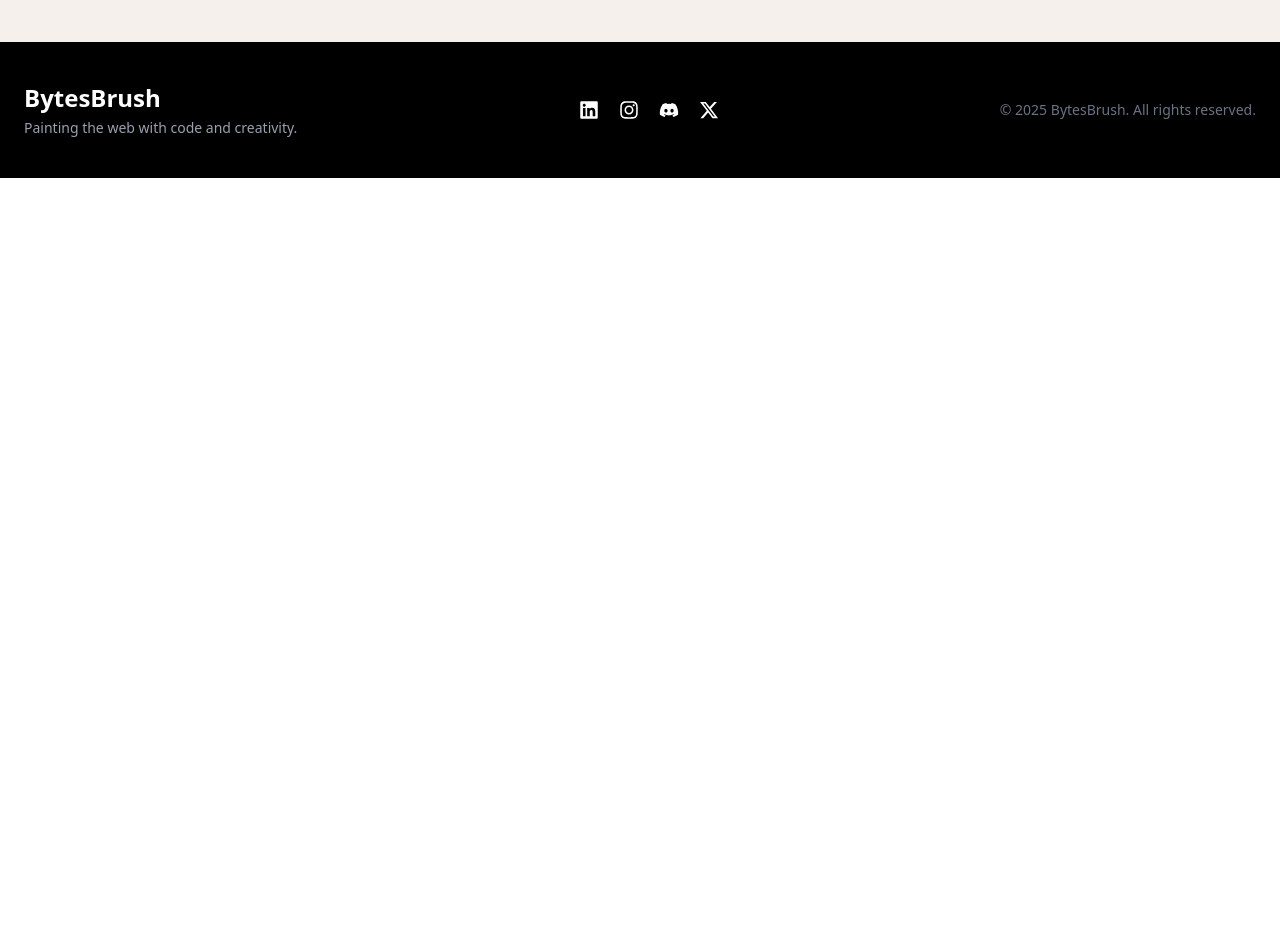
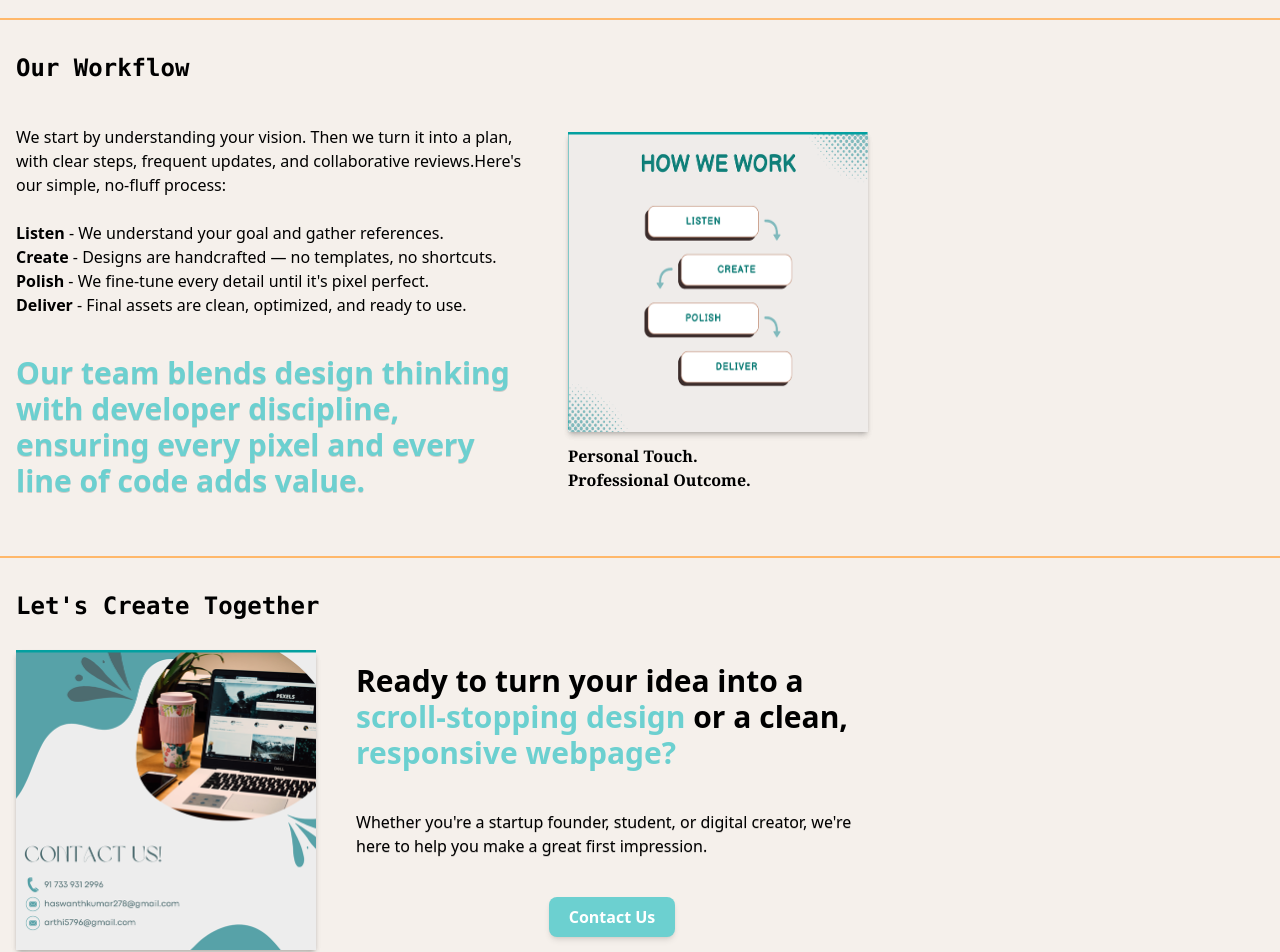
Before and after one commit to HaswanthTamil/BytesBrush, a Next.js app: page /about in a window 1280 px wide. Shown: the part 526-1478 px from the top of the page. Before the commit the page ends 800 px from the top, so only its background shows below. Built offline with nearby package versions, Linux system fonts and the light colour scheme.

Commit message:
Create About page and update Header

```diff
--- a/src/app/about/page.tsx
+++ b/src/app/about/page.tsx
@@ -1,24 +1,31 @@
 // /app/about/page.tsx
 
 import Image from "next/image"
+import Link from "next/link"
+
+const h2class = "text-2xl font-semibold py-2 font-mono"
+const sectionClass =
+  "w-full flex flex-col bg-[var(--peach)] px-4 py-6 border-b-2 border-orange-300"
+const mainDivClass =
+  "flex flex-col-reverse sm:flex-row items-center sm:items-stretch gap-x-10 py-5"
 
 const About = () => {
   return (
     <>
       <div className="flex flex-col">
-        <h2 className="w-full px-4 pt-14 pb-4 md:pb-10 bg-[var(--cyan)] text-white text-shadow-2xs text-3xl font-bold">
+        <h1 className="w-full px-4 pt-14 pb-4 bg-[var(--cyan)] text-white text-shadow-2xs text-3xl font-bold">
           About Us
-        </h2>
-        <div className="w-full flex flex-col bg-[var(--peach)] px-4 py-6">
-          <h2 className="text-2xl font-semibold py-2 font-mono">Our Mission</h2>
-          <div className="flex flex-col-reverse sm:flex-row items-center sm:items-stretch gap-x-10 py-5">
-            <div className="h-[300px] w-[300px] shrink-0">
+        </h1>
+        <section id="Mission" className={sectionClass}>
+          <h2 className={h2class}>Our Mission</h2>
+          <div className={mainDivClass}>
+            <div className="h-[300px] w-[300px] shadow-md shrink-0">
               <Image
                 src="/about_img1.png"
                 alt=""
                 width={300}
                 height={300}
-                className="h-full w-full object-cover"
+                className="h-full w-full shadow-md object-cover"
               />
             </div>
 
@@ -36,7 +43,81 @@ const About = () => {
               </span>
             </div>
           </div>
-        </div>
+        </section>
+        <section id="Wokrflow" className={sectionClass}>
+          <h2 className={h2class}>Our Workflow</h2>
+          <div className={mainDivClass}>
+            <div className="max-w-lg flex flex-col justify-around  gap-y-3 my-4 sm:my-0">
+              <span>
+                We start by understanding your vision. Then we turn it into a
+                plan, with clear steps, frequent updates, and collaborative
+                reviews.Here&#39;s our simple, no-fluff process: <br />
+                <br />
+                <a className="font-semibold">Listen</a> - We understand your
+                goal and gather references. <br />
+                <a className="font-semibold">Create</a> - Designs are
+                handcrafted — no templates, no shortcuts. <br />
+                <a className="font-semibold">Polish</a> - We fine-tune every
+                detail until it&#39;s pixel perfect. <br />
+                <a className="font-semibold">Deliver</a> - Final assets are
+                clean, optimized, and ready to use.
+              </span>
+              <span className="text-3xl font-semibold text-[var(--cyan)] text-shadow-2xs">
+                Our team blends design thinking with developer discipline,
+                ensuring every pixel and every line of code adds value.
+              </span>
+            </div>
+            <div className="h-[400px] flex flex-col gap-y-3 justify-center">
+              <div className="h-[300px] w-[300px] shadow-md shrink-0">
+                <Image
+                  src="/about_img2.png"
+                  alt=""
+                  width={300}
+                  height={300}
+                  className="h-full w-full shadow-md"
+                />
+              </div>
+              <span className="font-bold font-serif">
+                Personal Touch.
+                <br />
+                Professional Outcome.
+              </span>
+            </div>
+          </div>
+        </section>
+        <section id="CTA" className={sectionClass}>
+          <h2 className={h2class}>Let&#39;s Create Together</h2>
+          <div className={mainDivClass}>
+            <div className="h-[300px] w-[300px] shadow-md shrink-0">
+              <Image
+                src="/ContactDetails.png"
+                alt=""
+                width={300}
+                height={300}
+                className="h-full w-full shadow-md object-cover"
+              />
+            </div>
+
+            <div className="flex flex-col justify-around max-w-lg h-[300px] gap-y-3 my-4 sm:my-0">
+              <span className="text-3xl font-bold">
+                Ready to turn your idea into a{" "}
+                <a className="text-[var(--cyan)]">scroll-stopping design</a> or
+                a clean,{" "}
+                <a className="text-[var(--cyan)]">responsive webpage?</a>
+              </span>
+              <span className="text-shadow-2xs">
+                Whether you&#39;re a startup founder, student, or digital
+                creator, we&#39;re here to help you make a great first
+                impression.
+              </span>
+              <Link href="/#contact" className="mx-auto">
+                <button className="btn-shine hover:-translate-y-1 transition-transform duration-200 ease-out bg-[var(--cyan)] px-5 py-2 rounded-lg text-white font-semibold shadow-md">
+                  Contact Us
+                </button>
+              </Link>
+            </div>
+          </div>
+        </section>
       </div>
     </>
   )
--- a/src/components/Header.tsx
+++ b/src/components/Header.tsx
@@ -9,10 +9,10 @@ import { motion, AnimatePresence } from "framer-motion"
 
 const navLinks = [
   { href: "/about", label: "About" },
-  { href: "#team", label: "Team" },
-  { href: "#services", label: "Services" },
-  { href: "#portfolio", label: "Portfolio" },
-  { href: "#contact", label: "Contact" },
+  { href: "/#team", label: "Team" },
+  { href: "/#services", label: "Services" },
+  { href: "/#portfolio", label: "Portfolio" },
+  { href: "/#contact", label: "Contact" },
 ]
 
 const Header = () => {
@@ -78,7 +78,7 @@ const Header = () => {
                 key={href}
                 whileHover={{ scale: 1.1 }}
                 whileTap={{ scale: 0.95 }}
-                className="backdrop-blur-md bg-white/20 rounded-full px-5 py-3 text-white text-sm shadow-lg border border-white/30 transition-all"
+                className="backdrop-blur-md bg-white/20 rounded-full px-5 py-3 text-[var(--cyan)] text-sm shadow-lg border border-white/30 transition-all"
               >
                 <Link href={href} onClick={() => setIsOpen(false)}>
                   {label}
```
Also changed, not shown: public/ContactDetails.png (added).
